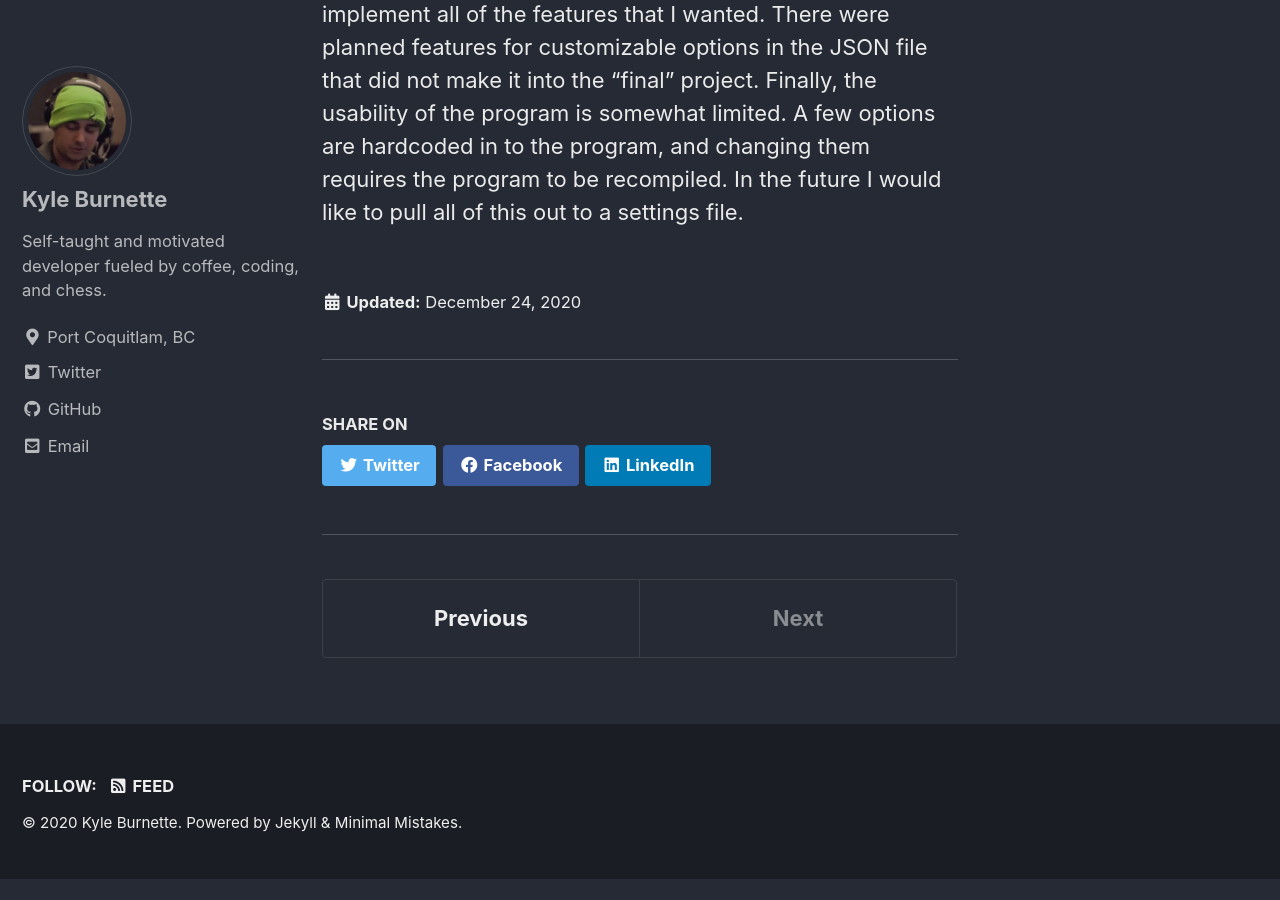
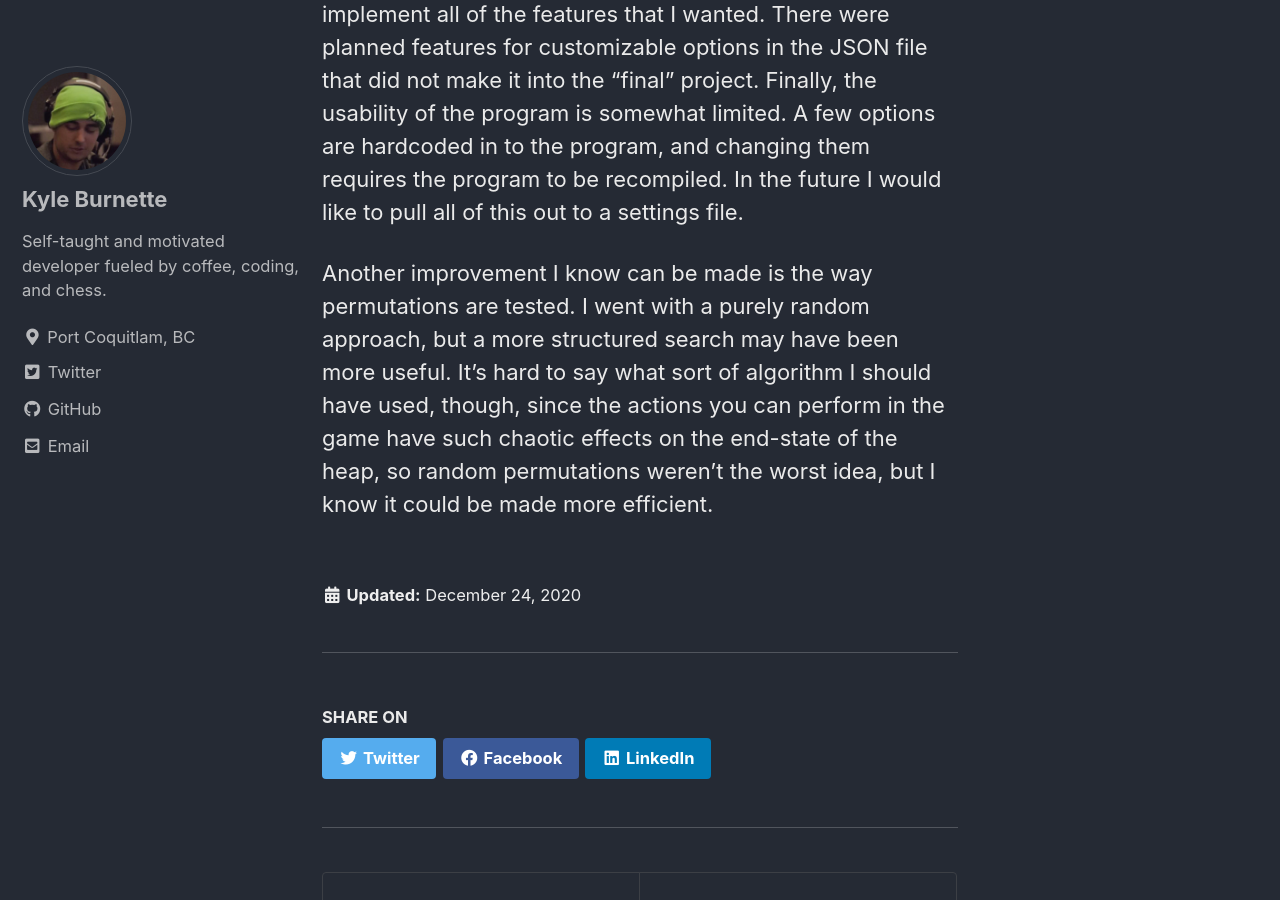
Before and after one commit to kyleburnette/kyleburnette.github.io, a Jekyll site: the page built from _portfolio/projectoceanside.md, in a window 1280 px wide and 900 px high, scrolled down 2525 px. Built offline with Jekyll 4.4.1, drawn with Linux system fonts in a browser that asks for light colours; cached includes are drawn as plain includes; before the commit the page ends 3404 px from its top, so only the background shows below that.

Commit message:
Updated POS portfolio page

```diff
--- a/_portfolio/projectoceanside.md
+++ b/_portfolio/projectoceanside.md
@@ -38,3 +38,8 @@ First, I'd like to say that I am very proud of this project. It found many, many
 The program is fast and doesn't use very much memory at all (less than 2 MB). I made sure to construct objects using the JSON file once at the start of the program to avoid slow disk-reads. Also, the customizability of the JSON file gives the program a lot of flexibility.
 
 There are, however, things I would fix if I were to start this project today. The project uses raw pointers throughout, and although I managed the memory effectively, I realize I should be using managed pointers. In addition, I did not get to implement all of the features that I wanted. There were planned features for customizable options in the JSON file that did not make it into the "final" project. Finally, the usability of the program is somewhat limited. A few options are hardcoded in to the program, and changing them requires the program to be recompiled. In the future I would like to pull all of this out to a settings file.
+
+Another improvement I know can be made is the way permutations are tested. I went with a purely random approach,
+but a more structured search may have been more useful. It's hard to say what sort of algorithm I should have used,
+though, since the actions you can perform in the game have such chaotic effects on the end-state of the heap,
+so random permutations weren't the worst idea, but I know it could be made more efficient.
```
